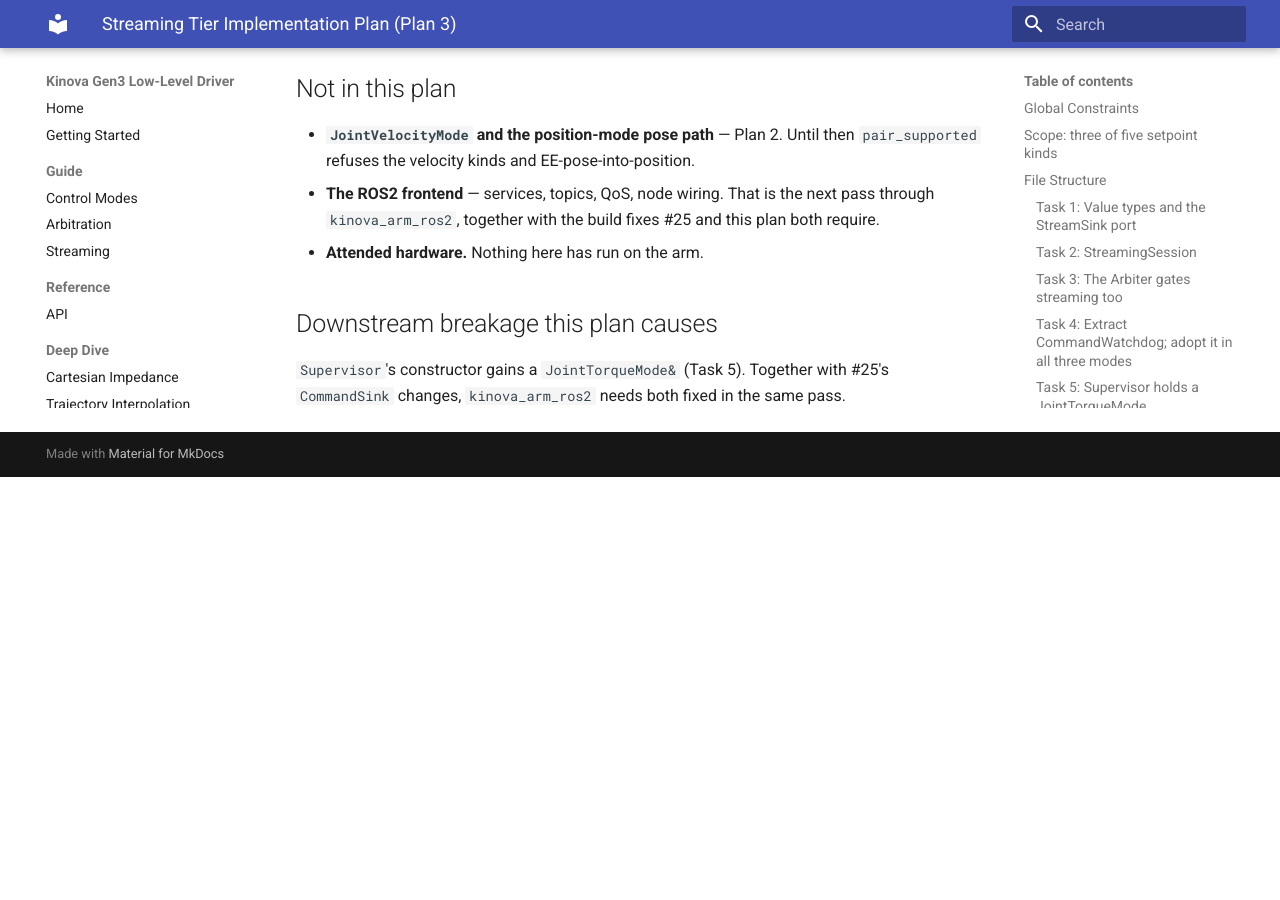
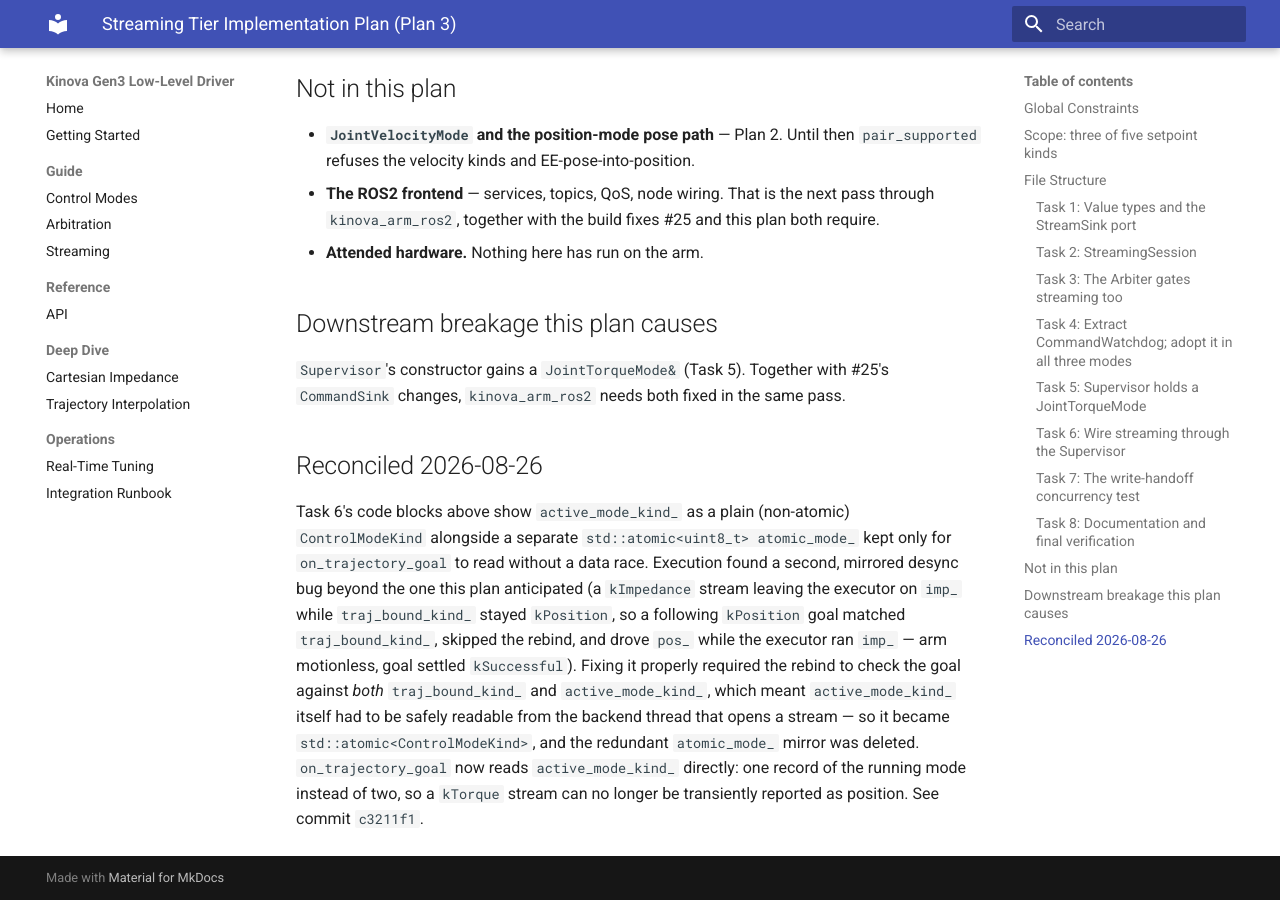
Before and after one commit to rammp-org/kinova-gen3-driver, an MkDocs documentation site: the page built from docs/superpowers/plans/2026-08-27-streaming-tier.md, in a window 1280 px wide and 900 px high, scrolled down 28475 px. Built offline with MkDocs 1.6.1 and Material for MkDocs 9.7.7, drawn with Linux system fonts in a browser that asks for light colours; before the commit the page ends 28952 px from its top, so only the background shows below that.

Commit message:
docs(plan): reconcile streaming-tier plan against the atomic_mode_ removal
Task 6's code blocks show active_mode_kind_ as a plain ControlModeKind beside
a separate atomic_mode_ mirror for lock-free reads. Execution found a second,
mirrored traj_/executor desync bug beyond the one this plan anticipated, and
fixing it required active_mode_kind_ itself to become std::atomic<ControlModeKind>
-- at which point atomic_mode_ was redundant and was deleted (c3211f1).
on_trajectory_goal now reads active_mode_kind_ directly. Appended a dated note
rather than rewriting the task body, matching the precedent in
2026-08-26-joint-torque-mode-port.md.

Co-Authored-By: Claude Opus 5 (1M context) <noreply@anthropic.com>
Claude-Session: https://claude.ai/code/session_01BGzvHUHSyNSLudxCuFoYcR

```diff
--- a/docs/superpowers/plans/2026-08-27-streaming-tier.md
+++ b/docs/superpowers/plans/2026-08-27-streaming-tier.md
@@ -1285,3 +1285,21 @@ git commit -m "docs(streaming): guide, API reference, nav entry"
 ## Downstream breakage this plan causes
 
 `Supervisor`'s constructor gains a `JointTorqueMode&` (Task 5). Together with #25's `CommandSink` changes, `kinova_arm_ros2` needs both fixed in the same pass.
+
+## Reconciled 2026-08-26
+
+Task 6's code blocks above show `active_mode_kind_` as a plain (non-atomic)
+`ControlModeKind` alongside a separate `std::atomic<uint8_t> atomic_mode_` kept
+only for `on_trajectory_goal` to read without a data race. Execution found a
+second, mirrored desync bug beyond the one this plan anticipated (a
+`kImpedance` stream leaving the executor on `imp_` while `traj_bound_kind_`
+stayed `kPosition`, so a following `kPosition` goal matched `traj_bound_kind_`,
+skipped the rebind, and drove `pos_` while the executor ran `imp_` — arm
+motionless, goal settled `kSuccessful`). Fixing it properly required the rebind
+to check the goal against *both* `traj_bound_kind_` and `active_mode_kind_`,
+which meant `active_mode_kind_` itself had to be safely readable from the
+backend thread that opens a stream — so it became
+`std::atomic<ControlModeKind>`, and the redundant `atomic_mode_` mirror was
+deleted. `on_trajectory_goal` now reads `active_mode_kind_` directly: one
+record of the running mode instead of two, so a `kTorque` stream can no longer
+be transiently reported as position. See commit `c3211f1`.
```
